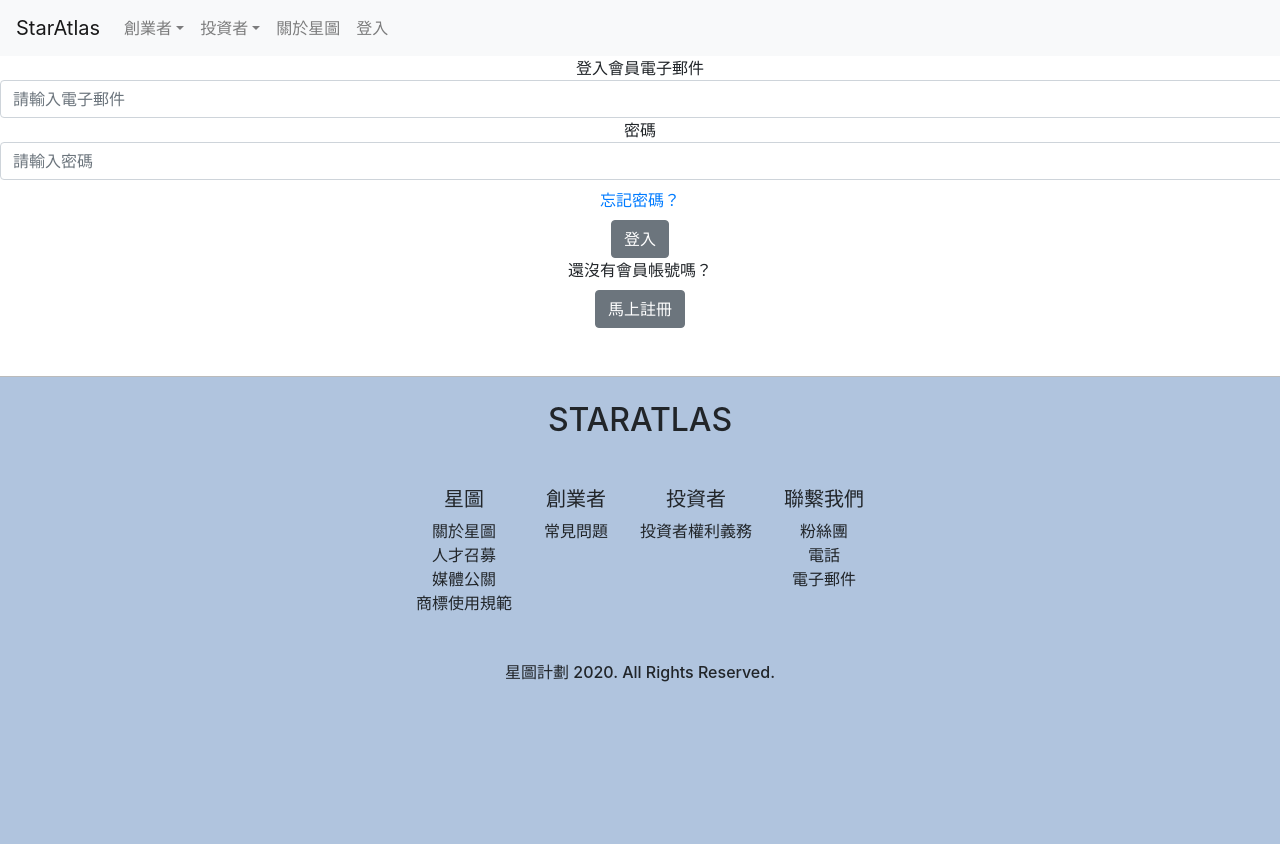
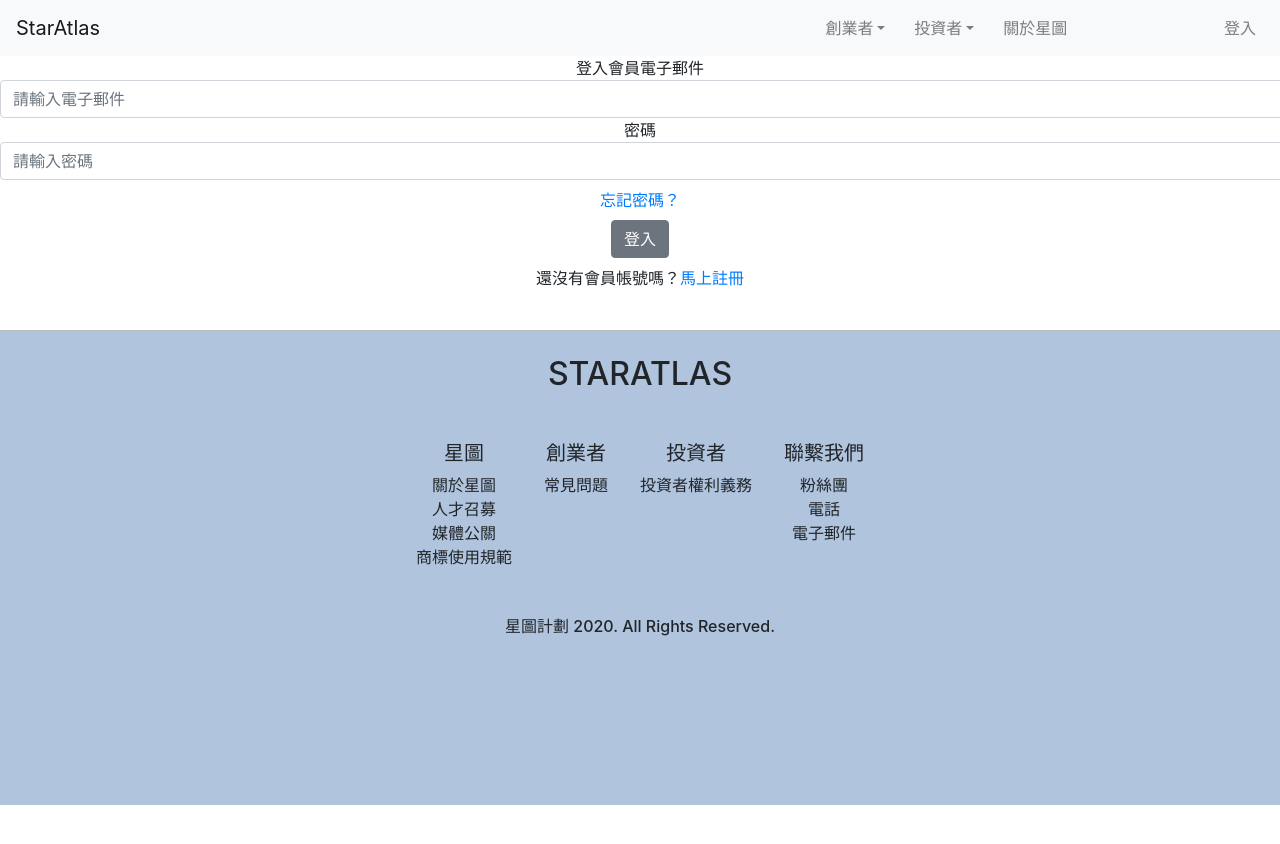
Before and after one commit to harrisonchan/amplify-demo, a React (Create React App) app: page /Login in a window 1280 px wide. Shown: the top 844 px of the page. After the commit the page ends 805 px from the top, so only its background shows below. Built offline with nearby package versions, Linux system fonts and the light colour scheme.

Commit message:
Navbar update
navitem align changes

```diff
--- /dev/null
+++ b/src/components/NavigationBar.css
@@ -0,0 +1,9 @@
+.NavContent1 {
+    display: flex;
+    flex-direction: row;
+    margin-right: 10vw;
+}
+
+.NavItem {
+    margin-right: 1vw;
+}
--- a/src/components/NavigationBar.js
+++ b/src/components/NavigationBar.js
@@ -13,6 +13,7 @@ import {
     DropdownItem,
     NavbarText
 } from 'reactstrap';
+import './NavigationBar.css';
 //import {Link} from 'react-router-dom';
 
 const NavigationBar = (props) => {
@@ -26,22 +27,24 @@ const NavigationBar = (props) => {
           <NavbarBrand href="/">StarAtlas</NavbarBrand>
           <NavbarToggler onClick={toggle} />
           <Collapse isOpen={isOpen} navbar>
-            <Nav className="mr-auto" navbar>
-              <UncontrolledDropdown nav inNavbar>
+            <Nav className="ml-auto" navbar>
+              <div className='NavContent1'>
+                <UncontrolledDropdown nav inNavbar className='NavItem'>
                   <DropdownToggle nav caret>創業者</DropdownToggle>
                   <DropdownMenu right>
                     <DropdownItem>Option 1</DropdownItem>
                   </DropdownMenu>
                 </UncontrolledDropdown>
-              <UncontrolledDropdown nav inNavbar>
+                <UncontrolledDropdown nav inNavbar className='NavItem'>
                   <DropdownToggle nav caret>投資者</DropdownToggle>
                   <DropdownMenu right>
                     <DropdownItem>Option 1</DropdownItem>
                   </DropdownMenu>
                 </UncontrolledDropdown>
-              <NavItem>
+                <NavItem className='NavItem'>
                   <NavLink href="/About">關於星圖</NavLink>
                 </NavItem>
+              </div>
               <NavItem>
                 <NavLink href="/Login">登入</NavLink>
               </NavItem>
--- a/src/pages/Login.js
+++ b/src/pages/Login.js
@@ -29,9 +29,9 @@ class Login extends React.Component{
                 </InputGroup>
                 <NavLink href='./PasswordRetrieval'>忘記密碼？</NavLink>
                 <Button>登入</Button>
-                <div>
+                <div style={{display:'flex', justifyContent:'center', marginTop:'1vh'}}>
                     <text>還沒有會員帳號嗎？</text>
-                    <NavLink href='./RoleSelection'><Button>馬上註冊</Button></NavLink>
+                    <NavLink href='./RoleSelection' style={{padding:0}}>馬上註冊</NavLink>
                 </div>
             </div>
         )
```
Lines whose indentation alone changed are shown as unchanged.
